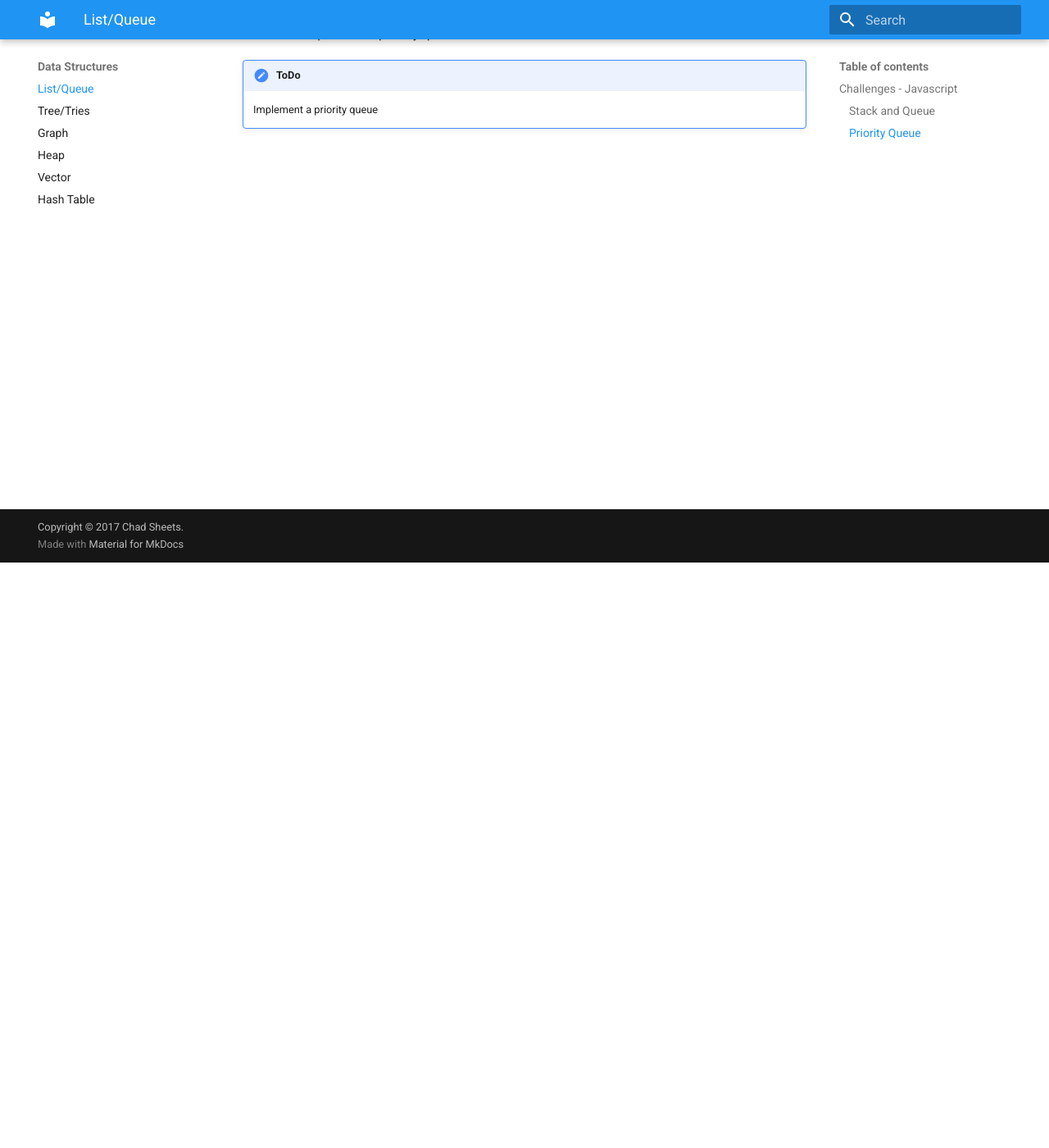
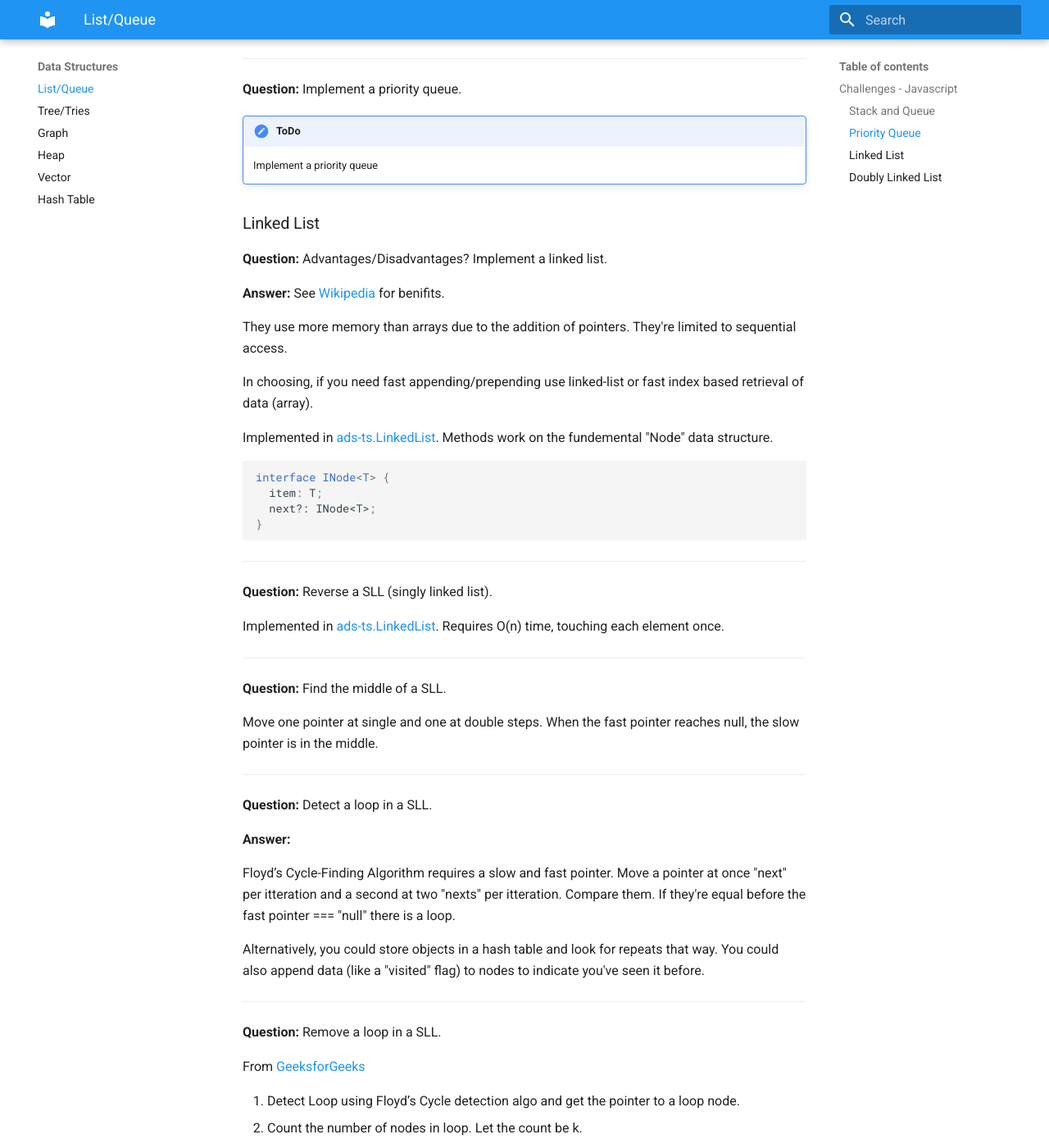
Before and after one commit to cjsheets/notes-compsci, an MkDocs documentation site: the page built from docs/data-structures/list-queue/index.md, in a window 1280 px wide and 1400 px high, scrolled down 714 px. Shown: the whole window at 82% size. Built offline with MkDocs 1.6.1 and Material for MkDocs 9.7.7, drawn with Linux system fonts in a browser that asks for light colours; old or Windows-style settings are respelled for this version of MkDocs; some of the changed text lies outside the part shown.

````diff
--- a/docs/data-structures/list-queue/index.md
+++ b/docs/data-structures/list-queue/index.md
@@ -5,7 +5,10 @@
 
 ## Challenges - Javascript
 
+
 ### Stack and Queue
+
+-----
 
 **Question:** Implement a stack and queue.
 
@@ -28,7 +31,118 @@
 
 ### Priority Queue
 
+-----
+
 **Question:** Implement a priority queue.
 
 !!! note "ToDo"
     Implement a priority queue
+
+
+### Linked List
+
+**Question:** Advantages/Disadvantages? Implement a linked list.
+
+**Answer:** See [Wikipedia](https://en.wikipedia.org/wiki/Linked_list#Singly_linked_list) for benifits.
+
+They use more memory than arrays due to the addition of pointers. They're limited to sequential access.
+
+In choosing, if you need fast appending/prepending use linked-list or fast index based retrieval of data (array).
+
+Implemented in [ads-ts.LinkedList](https://github.com/cjsheets/ads-ts/tree/master/demo/linked-list). Methods work on the fundemental
+"Node" data structure.
+
+```typscript
+interface INode<T> {
+  item: T;
+  next?: INode<T>;
+}
+```
+
+-----
+
+**Question:** Reverse a SLL (singly linked list).
+
+Implemented in [ads-ts.LinkedList](https://github.com/cjsheets/ads-ts/tree/master/demo/linked-list). Requires O(n) time, touching each element once.
+
+-----
+
+**Question:** Find the middle of a SLL.
+
+Move one pointer at single and one at double steps. When the fast pointer reaches null, the slow pointer is in the middle.
+
+-----
+
+**Question:** Detect a loop in a SLL.
+
+**Answer:**
+
+Floyd’s Cycle-Finding Algorithm requires a slow and fast pointer. Move a pointer at once "next" per itteration and a second at two "nexts"
+per itteration. Compare them. If they're equal before the fast pointer === "null" there is a loop.
+
+Alternatively, you could store objects in a hash table and look for repeats that way. You could also append data (like a "visited" flag)
+to nodes to indicate you've seen it before.
+
+-----
+
+**Question:** Remove a loop in a SLL.
+
+From [GeeksforGeeks](http://www.geeksforgeeks.org/detect-and-remove-loop-in-a-linked-list/)
+
+1. Detect Loop using Floyd’s Cycle detection algo and get the pointer to a loop node.
+2. Count the number of nodes in loop. Let the count be k.
+3. Fix one pointer to the head and another to kth node from head.
+4. Move both pointers at the same pace, they will meet at loop starting node.
+5. Get pointer to the last node of loop and make next of it as NULL.
+
+-----
+
+**Question:** Determnine the size of a SLL.
+
+Ideally, count when you add and remove so size is always available.
+
+If not, traverse the list if you can assume there are no loops. If you can't assume that, you need to run loop-detection mentioned above,
+find the looped node, and use the combination of head -> loop node + loop length.
+
+-----
+
+**Question:** Find the intersection of two SLL in a single itteration.
+
+from [GeeksforGeeks](http://www.geeksforgeeks.org/write-a-function-to-get-the-intersection-point-of-two-linked-lists/)
+
+1. Get length of both lists
+2. Calculate the difference of lengths d = abs(c1 – c2)
+3. Now traverse the bigger list from the first node till d nodes
+4. Traverse both the lists in parallel till we come across a common node.
+
+Otherwise, use a hash map
+
+-----
+
+**Question:** sort Linked list
+
+
+**Question:** Remove duplicate from unsorted LL
+
+**Question:** Check whether a linked list is a palindrome
+
+
+
+### Doubly Linked List
+
+Similar to a linked list but with pointers back to the previous element
+
+```typscript
+interface INode<T> {
+  item: T;
+  next?: INode<T>;
+  previous?: INode<T>;
+}
+```
+
+!!! note "ToDo"
+    Implement a doubly linked list
+
+-----
+
+**Question:** Reverse a DLL.
--- a/mkdocs.yml
+++ b/mkdocs.yml
@@ -1,8 +1,8 @@
 site_name: 'Computer Science Notes'
 pages:
-- High Level:
+- General:
     - Intoduction: 'index.md'
-    - Big-O: 'high-level/big-o/index.md'
+    - Big-O: 'general/big-o/index.md'
 - Data Structures:
     - List/Queue: 'data-structures/list-queue/index.md'
     - Tree/Tries: 'data-structures/tree/index.md'
@@ -10,13 +10,15 @@
     - Heap: 'data-structures/heap/index.md'
     - Vector: 'data-structures/vector/index.md'
     - Hash Table: 'data-structures/hash-table/index.md'
-- Search Algorithms:
+- Search:
     - Breadth/Depth First: 'search-algorithms/breadth-depth-first/index.md'
     - Binary Search: 'search-algorithms/binary-search/index.md'
-- Sorting Algorithms:
+- Sorting:
     - Introduction: 'sorting-algorithms/index.md'
     - Merge Sort: 'sorting-algorithms/merge-sort/index.md'
     - Quick Sort: 'sorting-algorithms/quick-sort/index.md'
+- Javascript:
+    - Basics: 'javascript/index.md'
 docs_dir: 'docs'
 site_dir: 'www'
 theme: material
````
Also changed, not shown: docs/data-structures/graph/index.md (+29 -4 lines), docs/data-structures/tree/index.md (+8 -4 lines), docs/javascript/index.md (added, +81 -0 lines), docs/general/big-o/index.md (renamed from docs/high-level/big-o/index.md), docs/general/index.md (renamed from docs/high-level/index.md).
